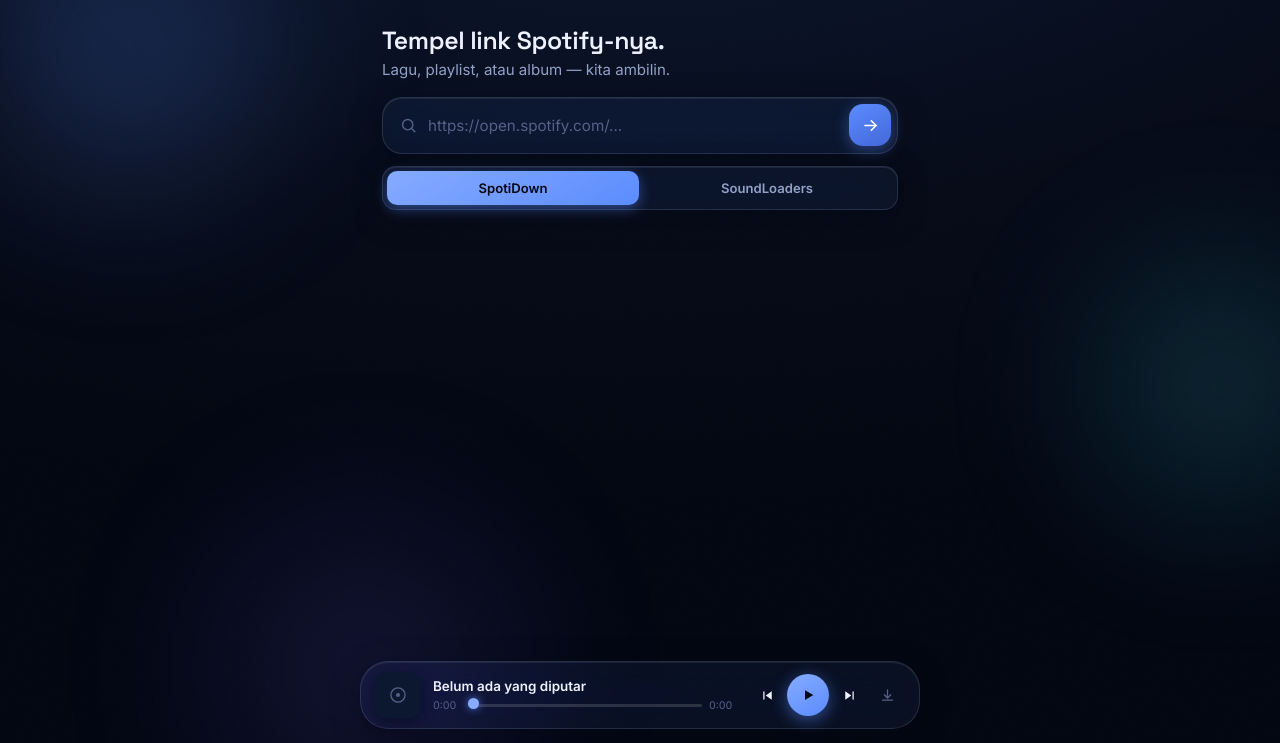
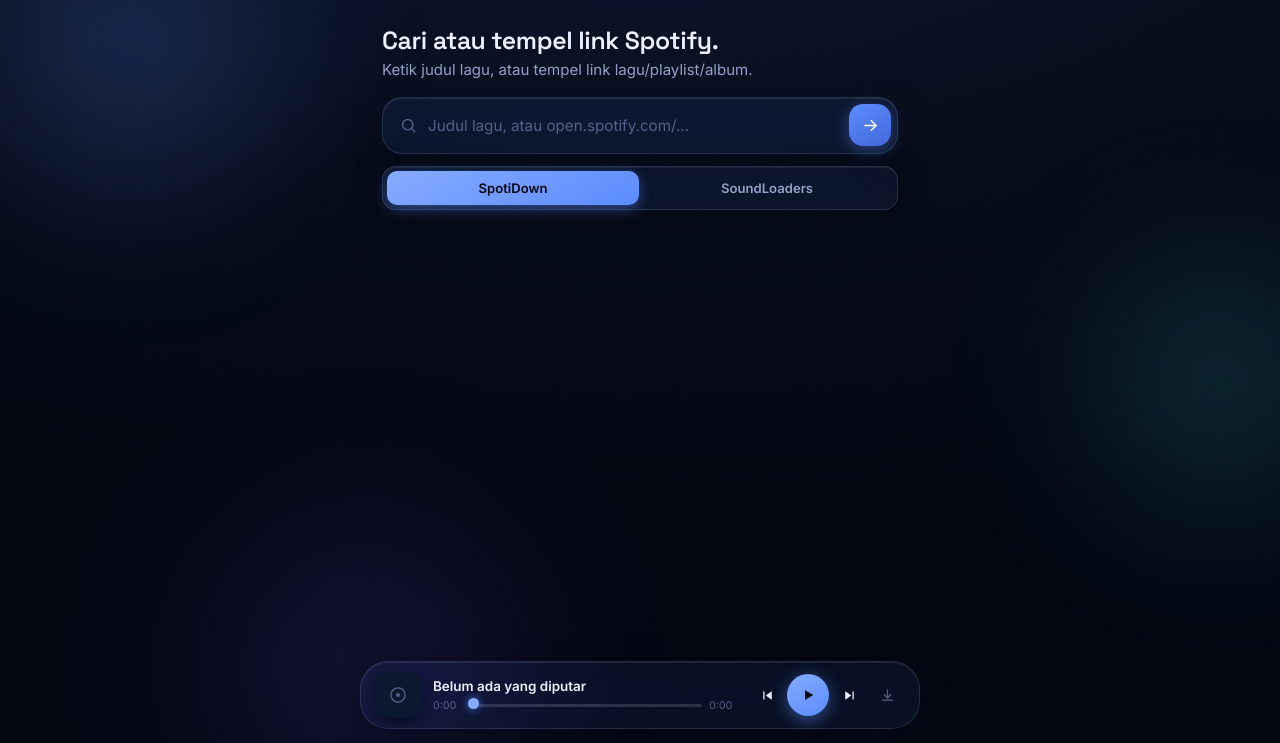
Before and after one commit to Ajaxx-1019/spo, a website: page index.html in a window 1280 px wide. Shown: the part 57-800 px from the top of the page. Drawn offline with Linux system fonts and the light colour scheme.

Commit message:
Update index.html

```diff
--- a/index.html
+++ b/index.html
@@ -40,14 +40,14 @@
   <main class="stage">
 
     <section class="hero-search">
-      <h1 class="hero-title">Tempel link Spotify-nya.</h1>
-      <p class="hero-sub">Lagu, playlist, atau album — kita ambilin.</p>
+      <h1 class="hero-title">Cari atau tempel link Spotify.</h1>
+      <p class="hero-sub">Ketik judul lagu, atau tempel link lagu/playlist/album.</p>
 
       <div class="search-shell glass">
         <span class="search-icon" aria-hidden="true">
           <svg viewBox="0 0 24 24" fill="none"><circle cx="11" cy="11" r="6.5" stroke="currentColor" stroke-width="1.8"/><path d="M20 20L16.2 16.2" stroke="currentColor" stroke-width="1.8" stroke-linecap="round"/></svg>
         </span>
-        <input id="link" type="text" inputmode="url" placeholder="https://open.spotify.com/..." autocomplete="off" spellcheck="false">
+        <input id="link" type="text" placeholder="Judul lagu, atau open.spotify.com/..." autocomplete="off" spellcheck="false">
         <button class="search-go" id="searchBtn" onclick="searchLink()" aria-label="Cari">
           <svg viewBox="0 0 24 24" fill="none"><path d="M5 12H19" stroke="currentColor" stroke-width="2" stroke-linecap="round"/><path d="M13 6L19 12L13 18" stroke="currentColor" stroke-width="2" stroke-linecap="round" stroke-linejoin="round"/></svg>
         </button>
```
